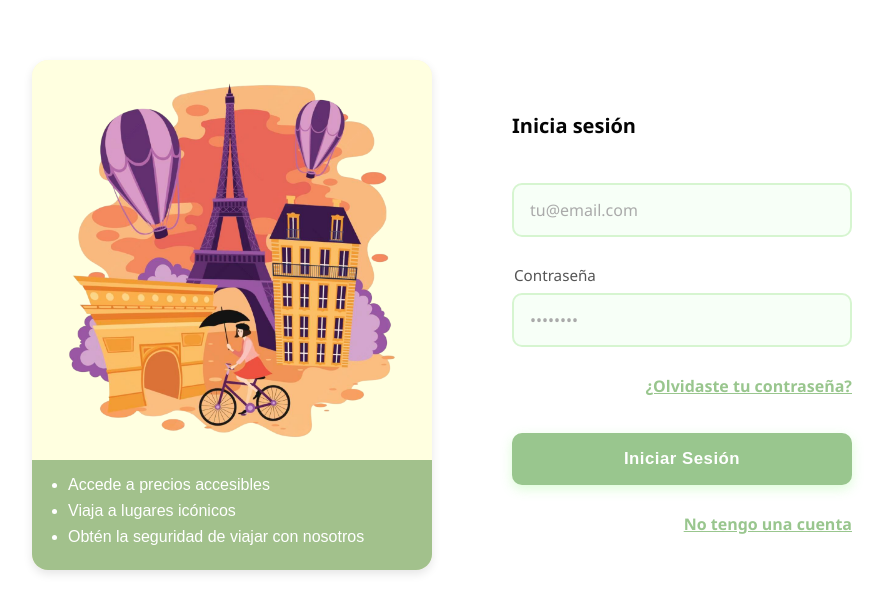
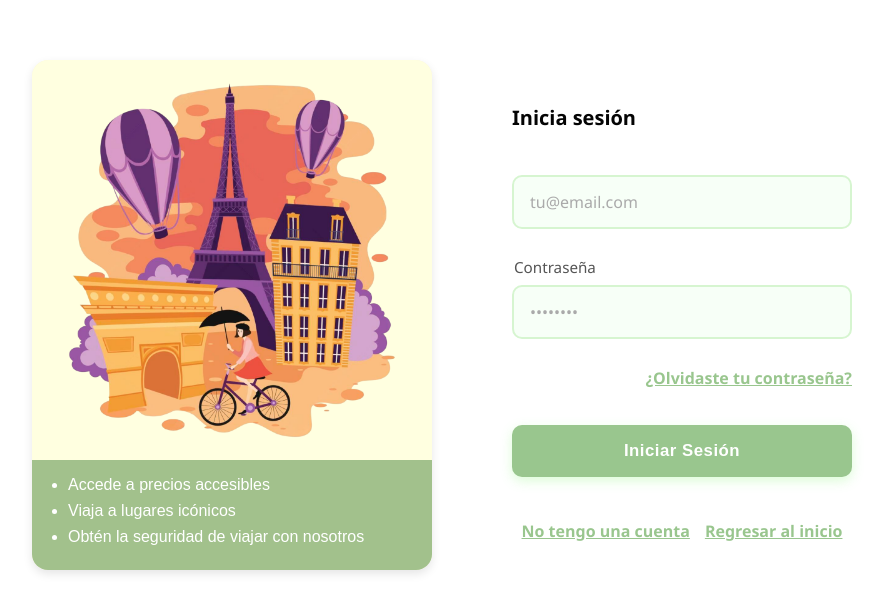
Before and after one commit to KEIRMAUZ/Viajes, a React (Vite) app: page /login in a window 1280 px wide. Shown: the part 105-718 px from the top of the page, without its empty margins (188-1074 px from the left). Built offline with nearby package versions, Linux system fonts and the light colour scheme.

Commit message:
[ADD] Proyecto terminado

```diff
--- a/src/components/LoginForm.jsx
+++ b/src/components/LoginForm.jsx
@@ -58,14 +58,11 @@ const LoginForm = ({ onSuccess }) => {
           </div>
         </div>
       </div>
-
-
       <div className="login-links-container">
-      <form className="login-auth-form" onSubmit={handleLogin}>
+        <form className="login-auth-form" onSubmit={handleLogin}>
           <h2 className="login-form-title">Inicia sesión</h2>
 
           <div className="input-group">
-
             <input
               className="login-input"
               id="email"
@@ -97,9 +94,16 @@ const LoginForm = ({ onSuccess }) => {
           <button className="login-btn-submit" type="submit" disabled={loading}>
             {loading ? 'Iniciando...' : 'Iniciar Sesión'}
           </button>
-          <button className="login-link-btn" type="button" onClick={() => navigate('/register')}>No tengo una cuenta</button>
 
-
+          {/* Nuevo contenedor para los enlaces */}
+          <div className="auth-links">
+            <button className="login-link-btn" type="button" onClick={() => navigate('/register')}>
+              No tengo una cuenta
+            </button>
+            <button className="login-link-btn" type="button" onClick={() => navigate('/')}>
+              Regresar al inicio
+            </button>
+          </div>
 
           {message && <div className={`login-auth-message ${message.includes('exitoso') ? 'success' : 'error'}`}>{message}</div>}
         </form>
--- a/src/components/styles/loginForm.css
+++ b/src/components/styles/loginForm.css
@@ -257,3 +257,11 @@
     display: none;
   }
 }
+/* Dentro de styles/loginForm.css o el archivo de estilos que uses */
+
+.auth-links {
+  display: flex;
+  justify-content: center;
+  gap: 15px; /* Espacio entre los botones */
+  margin-top: 15px;
+}
```
